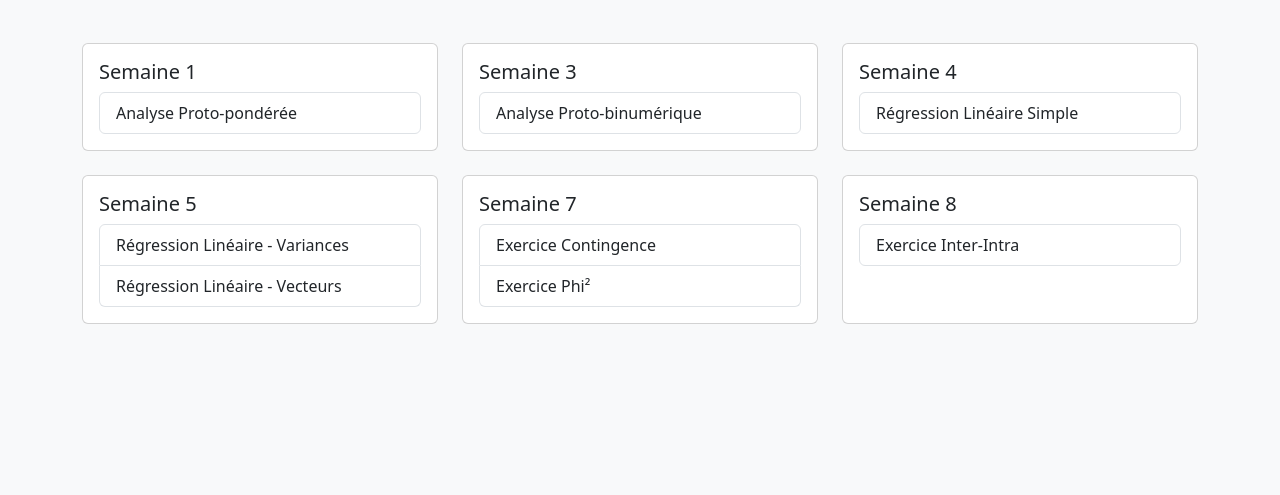
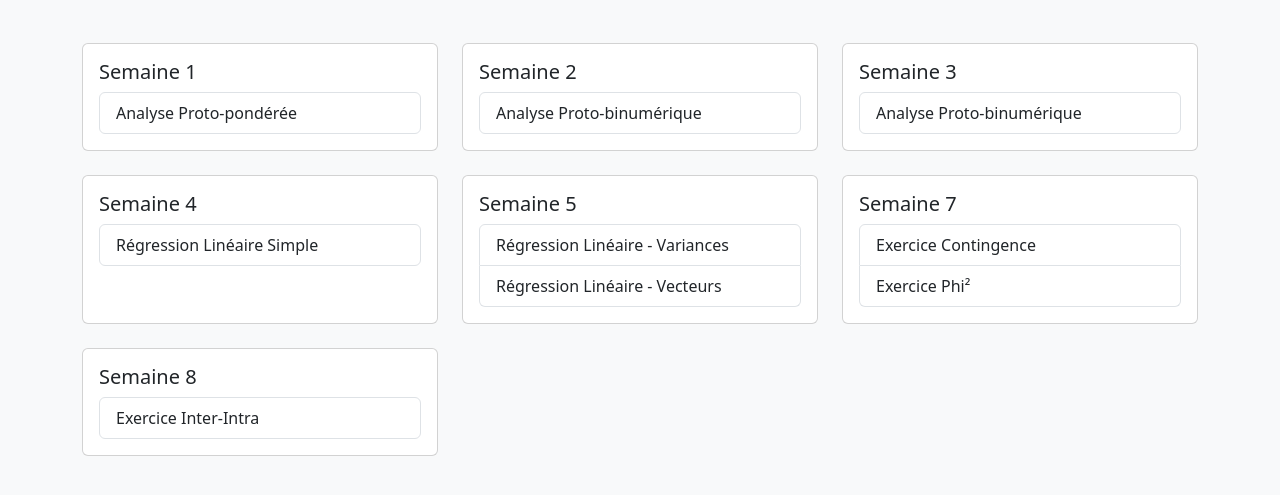
Before and after one commit to C00MAR/Wims-Maths-ST2-SorbNord, a plain HTML site: page index.html in a window 1280 px wide. Shown: the part 101-596 px from the top of the page. Drawn offline with nearby package versions, Linux system fonts and the light colour scheme.

Commit message:
New Week Added

```diff
--- a/index.html
+++ b/index.html
@@ -27,6 +27,17 @@
                         <h5 class="card-title">Semaine 1</h5>
                         <div class="list-group">
                             <a href="semaine1/protoponde.html" class="list-group-item list-group-item-action">Analyse Proto-pondérée</a>
+                        </div>
+                    </div>
+                </div>
+            </div>
+
+            <div class="col-md-6 col-lg-4">
+                <div class="card week-card h-100">
+                    <div class="card-body">
+                        <h5 class="card-title">Semaine 2</h5>
+                        <div class="list-group">
+                            <a href="semaine3/protobinumerique.html" class="list-group-item list-group-item-action">Analyse Proto-binumérique</a>
                         </div>
                     </div>
                 </div>
```
